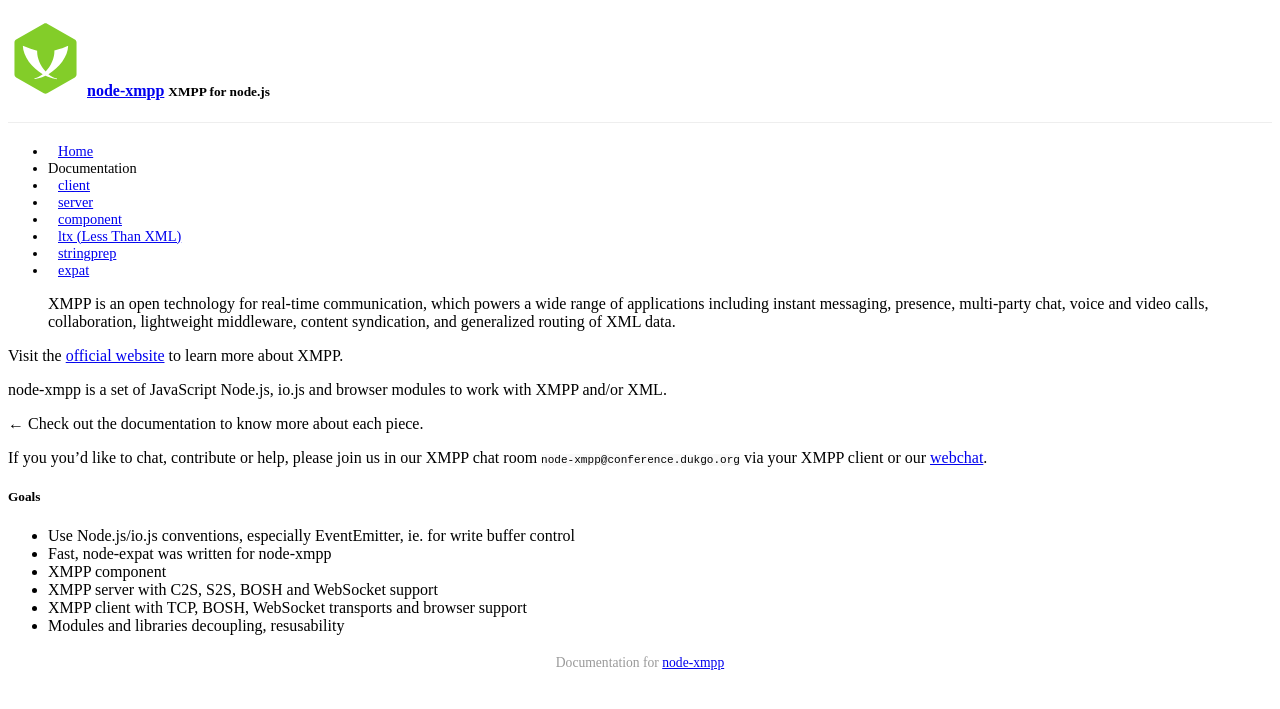
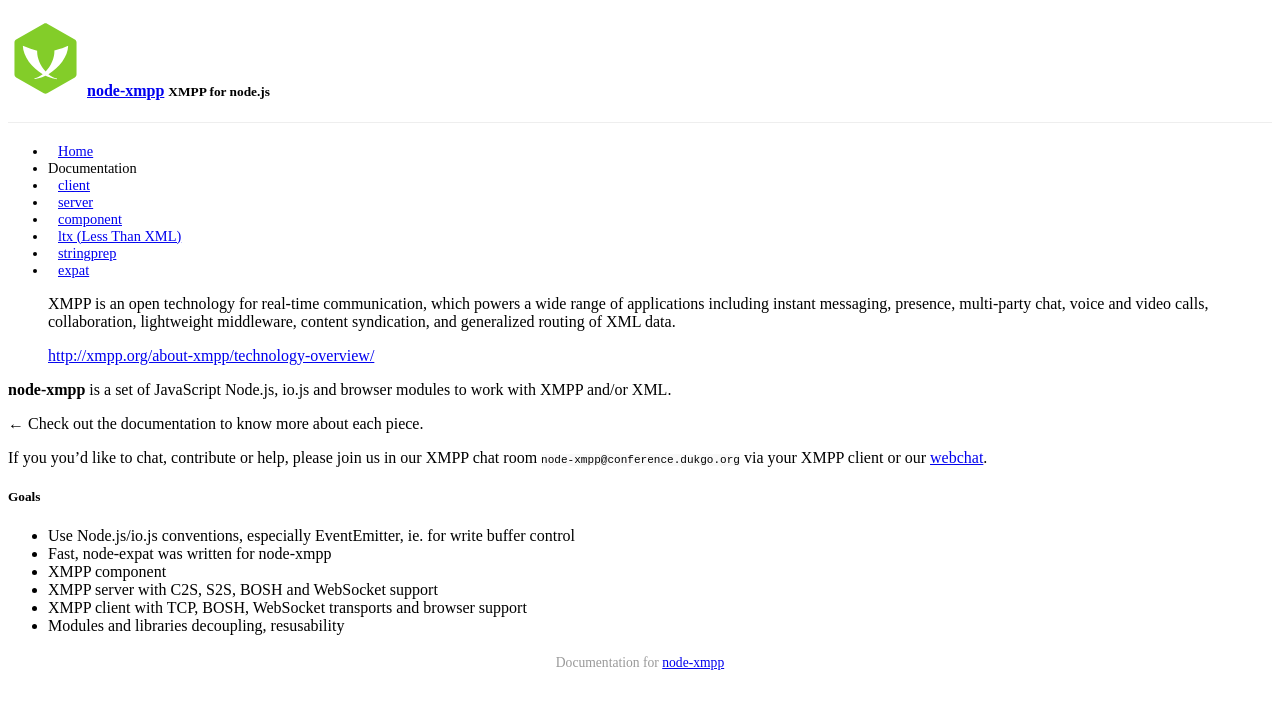
Before and after one commit to node-xmpp/node-xmpp.github.io, a Jekyll site: the page built from index.md, in a window 1280 px wide. Shown: the top 709 px of the page. Built offline with Jekyll 4.4.1, drawn with Linux system fonts in a browser that asks for light colours; Markdown is read by kramdown in place of the engine named in the settings; a style sheet for code colours, icons or effects is not loaded.

Commit message:
more love

```diff
--- a/index.md
+++ b/index.md
@@ -4,9 +4,9 @@ layout: default
 
 > XMPP is an open technology for real-time communication, which powers a wide range of applications including instant messaging, presence, multi-party chat, voice and video calls, collaboration, lightweight middleware, content syndication, and generalized routing of XML data.
 
-Visit the [official website](http://xmpp.org/about-xmpp/technology-overview/) to learn more about XMPP.
+> [http://xmpp.org/about-xmpp/technology-overview/](http://xmpp.org/about-xmpp/technology-overview/)
 
-node-xmpp is a set of JavaScript Node.js, io.js and browser modules to work with XMPP and/or XML.
+__node-xmpp__ is a set of JavaScript Node.js, io.js and browser modules to work with XMPP and/or XML.
 
 ← Check out the documentation to know more about each piece.
 
```
